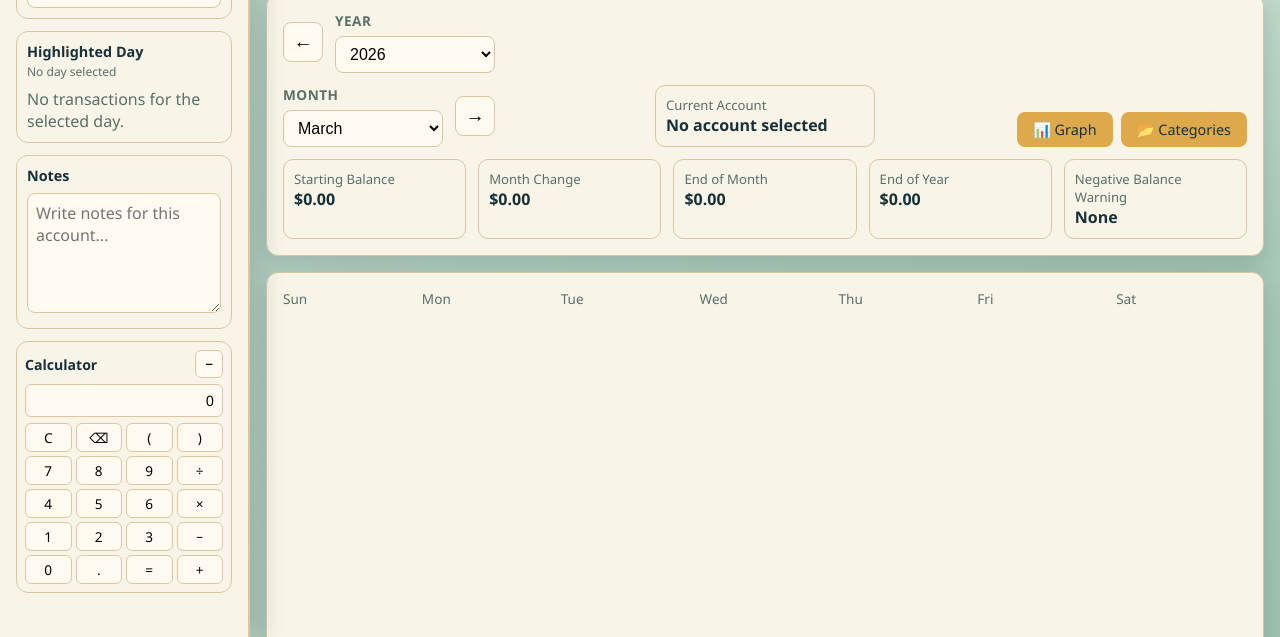
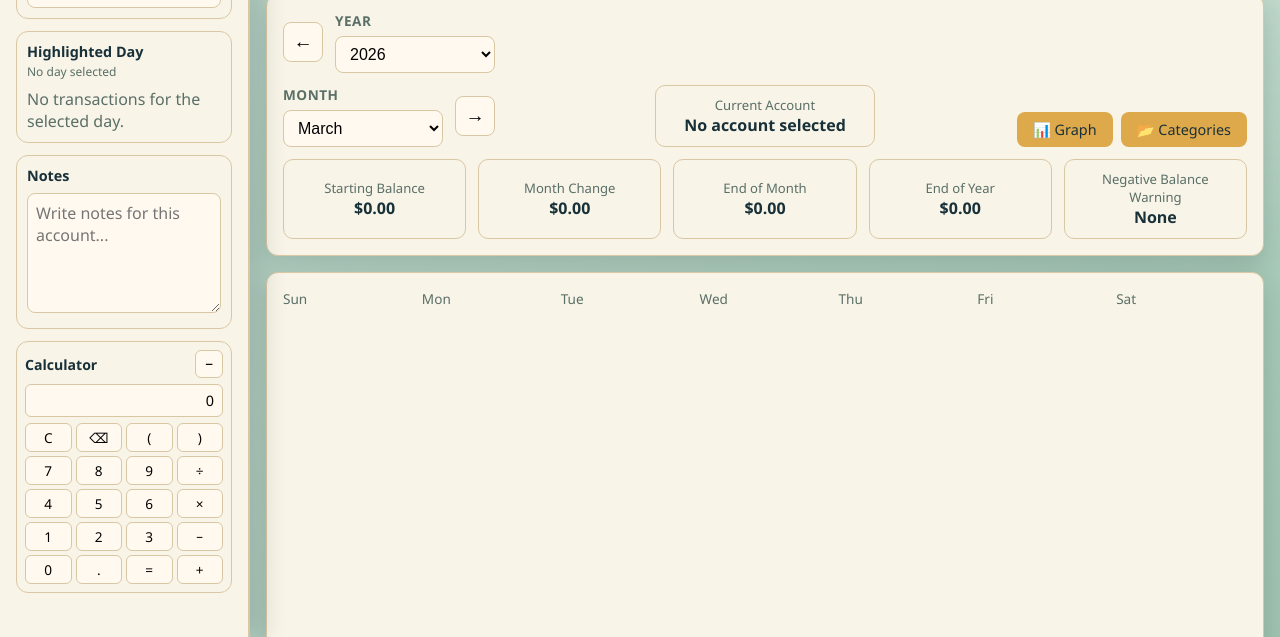
Before and after one commit to newgithubguy/fi-cal-final, a website: page index.html in a window 1280 px wide. Shown: the part 163-800 px from the top of the page. Drawn offline with Linux system fonts and the light colour scheme; no server answers.

Commit message:
Center account and summary info fields

```diff
--- a/styles.css
+++ b/styles.css
@@ -449,6 +449,10 @@ body {
   min-width: 220px;
   padding: 8px 10px;
   justify-self: center;
+  text-align: center;
+  display: flex;
+  flex-direction: column;
+  align-items: center;
 }
 
 .month-nav-btn {
@@ -579,12 +583,20 @@ body {
   padding: 10px;
 }
 
+.summary-row .stat {
+  text-align: center;
+  display: flex;
+  flex-direction: column;
+  align-items: center;
+  justify-content: center;
+}
+
 .stat-link {
   appearance: none;
   font: inherit;
   color: inherit;
   background: var(--card);
-  text-align: left;
+  text-align: center;
   width: 100%;
   cursor: pointer;
 }
@@ -606,6 +618,7 @@ body {
   display: block;
   color: var(--muted);
   font-size: 0.82rem;
+  text-align: center;
 }
 
 .calendar .weekday-header,
```
